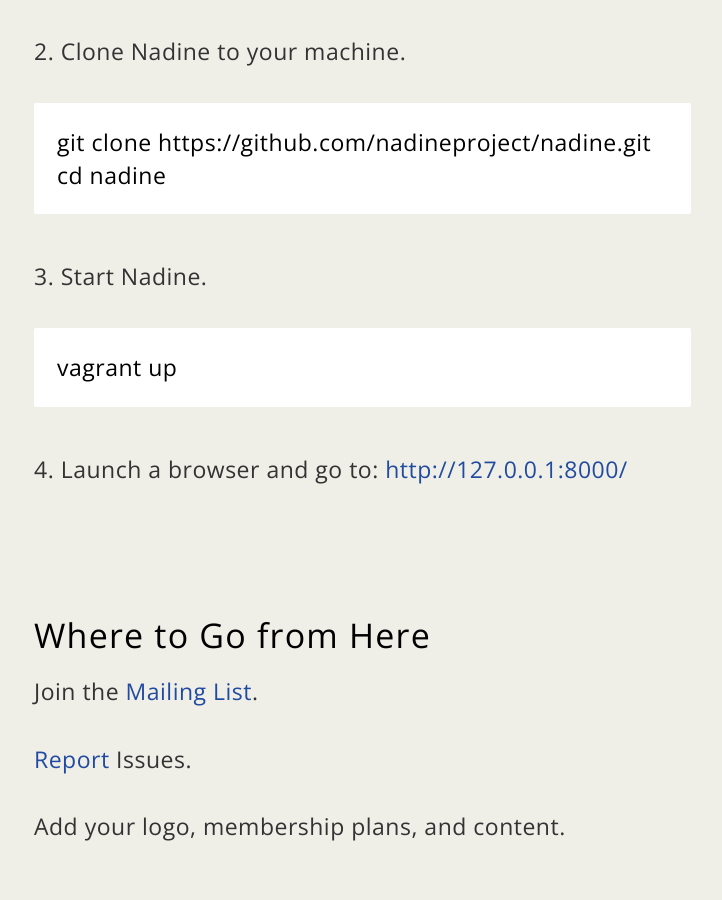
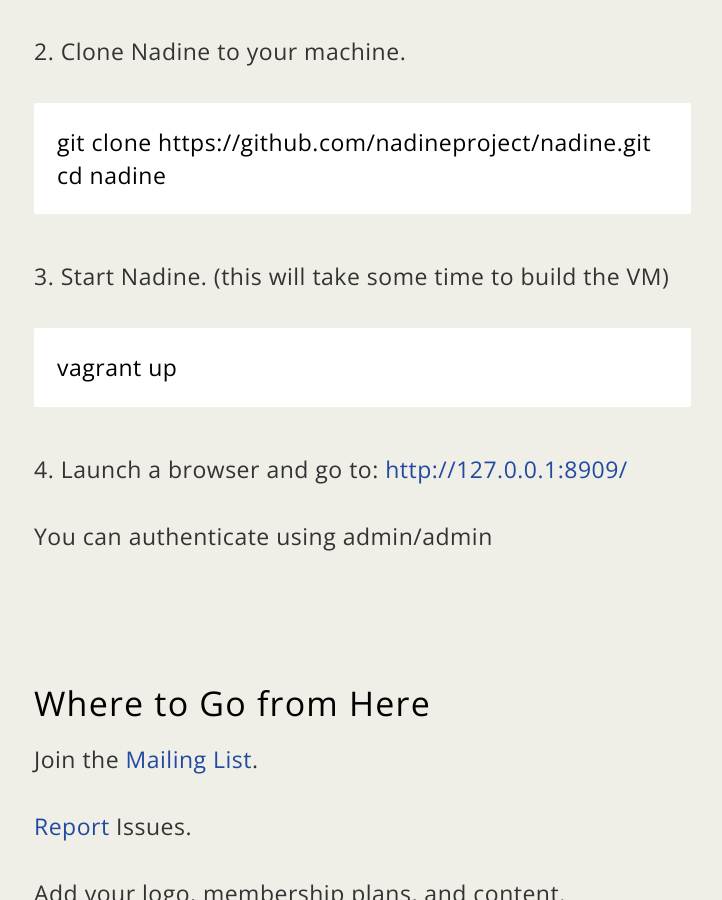
Before and after one commit to nadineproject/nadineproject.github.io, a Jekyll site: the page built from getstarted.html, in a window 1280 px wide and 900 px high, scrolled down 617 px. Shown: the whole window, without its empty margins (106-828 px from the left). Built offline with Jekyll 4.4.1, drawn with Linux system fonts in a browser that asks for light colours.

Commit message:
tweaks and a new default admin user

```diff
--- a/getstarted.html
+++ b/getstarted.html
@@ -14,9 +14,10 @@
 				git clone https://github.com/nadineproject/nadine.git
 				cd nadine
 			</p>
-			<p>3. Start Nadine.</p>
+			<p>3. Start Nadine. (this will take some time to build the VM)</p>
 			<p class="code">vagrant up</p>
-			<p>4. Launch a browser and go to: <a href="http://127.0.0.1:8000/">http://127.0.0.1:8000/</a></p>
+			<p>4. Launch a browser and go to: <a href="http://127.0.0.1:8909/">http://127.0.0.1:8909/</a></p>
+			<p>You can authenticate using admin/admin</p>
 
 			<h2 class="section">Where to Go from Here</h2>
 			<p>Join the <a target="_blank" href="https://groups.google.com/forum/#!forum/nadineproject">Mailing List</a>.</p>
```
